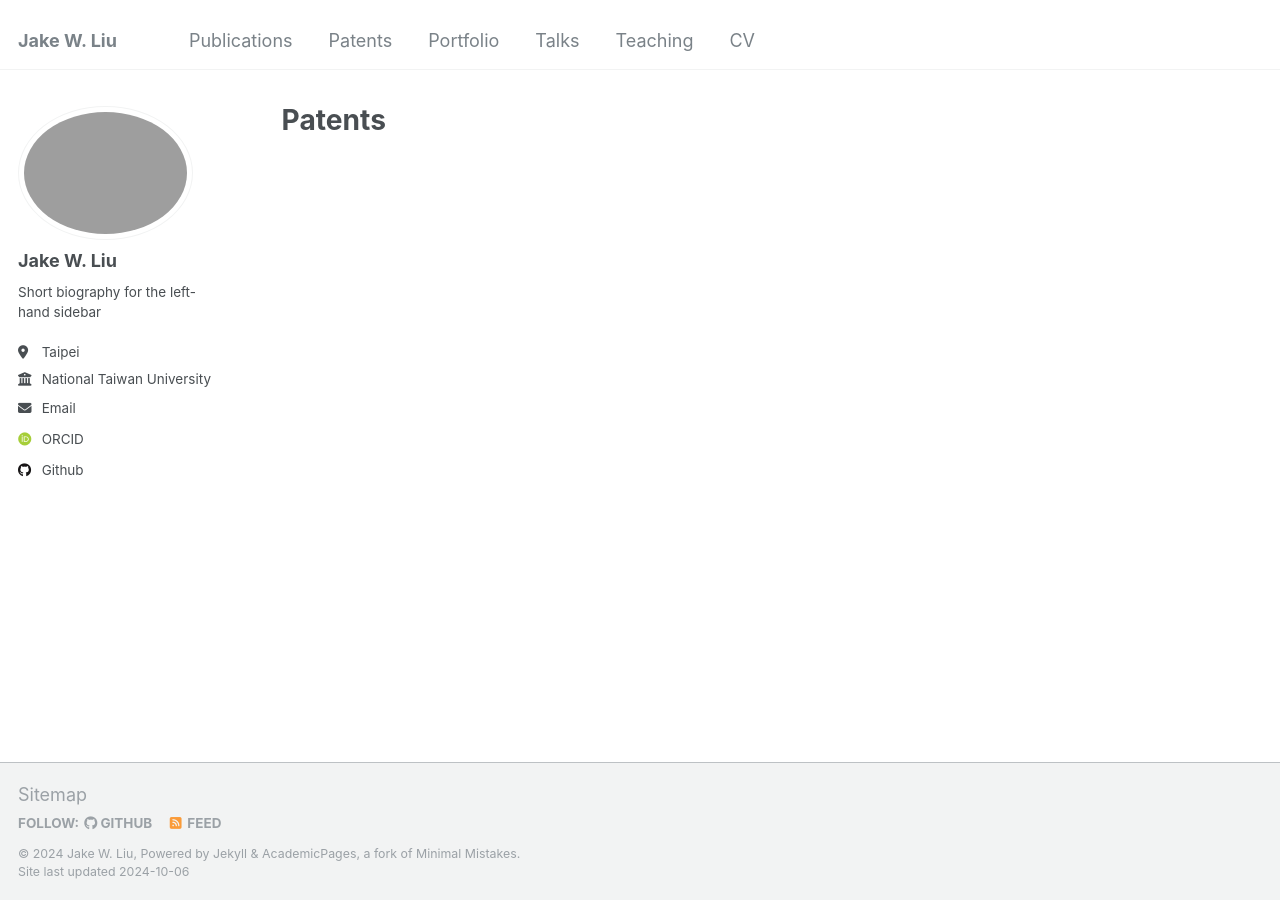
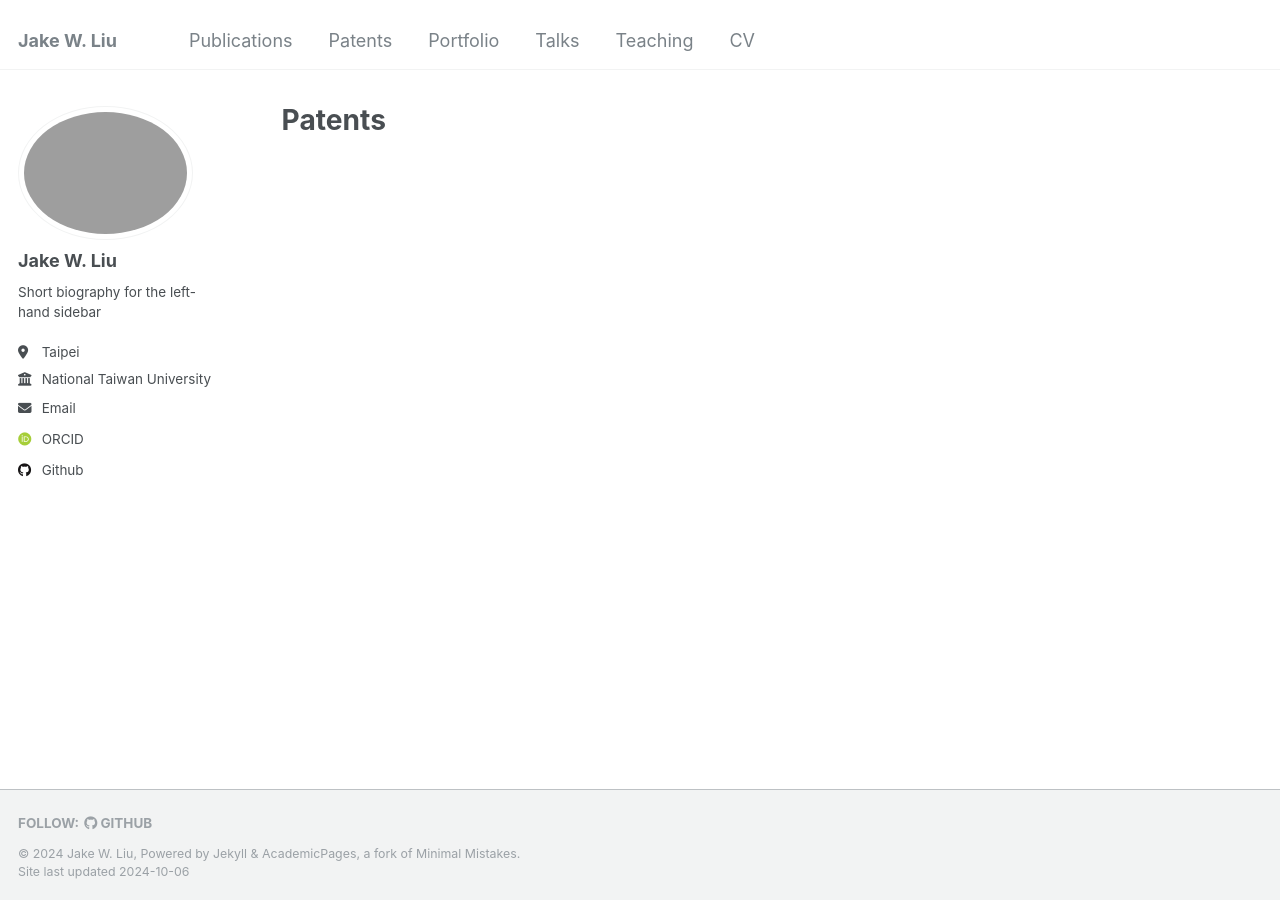
Before and after one commit to akjake616/jwliu, a Jekyll site: the page built from _pages/patents.html, in a window 1280 px wide. Built offline with Jekyll 4.4.1, drawn with Linux system fonts in a browser that asks for light colours; some web fonts are replaced.

Commit message:
update footer

```diff
--- a/_includes/footer.html
+++ b/_includes/footer.html
@@ -9,12 +9,12 @@
     {% if site.author.github %}
       <li><a href="http://github.com/{{ site.author.github }}"><i class="fab fa-github" aria-hidden="true"></i> GitHub</a></li>
     {% endif %}
-    {% if site.author.bitbucket %}
+    <!-- {% if site.author.bitbucket %}
       <li><a href="http://bitbucket.org/{{ site.author.bitbucket }}"><i class="fab fa-bitbucket" aria-hidden="true"></i> Bitbucket</a></li>
     {% endif %}
     {% if site.atom_feed.hide != true %}
     <li><a href="{% if site.atom_feed.path %}{{ site.atom_feed.path }}{% else %}{{ base_path }}/feed.xml{% endif %}"><i class="fa fa-fw fa-rss-square" aria-hidden="true"></i> {{ site.data.ui-text[site.locale].feed_label | default: "Feed" }}</a></li>
-    {% endif %}
+    {% endif %} -->
   </ul>
 </div>
 {% endif %}
--- a/_includes/footer/custom.html
+++ b/_includes/footer/custom.html
@@ -1,3 +1,3 @@
 <!-- start custom footer snippets -->
-<a href="/sitemap/">Sitemap</a>
+<!-- <a href="/sitemap/">Sitemap</a> -->
 <!-- end custom footer snippets -->
--- a/_pages/patents.html
+++ b/_pages/patents.html
@@ -23,7 +23,7 @@ author_profile: true
         <h2>{{ category[1].title }}</h2><hr />
         {% assign title_shown = true %}
       {% endunless %}
-      {% include archive-single.html %}
+      {% include archive-single-patent.html %}
     {% endfor %}
   {% endfor %}
 {% else %}
```
